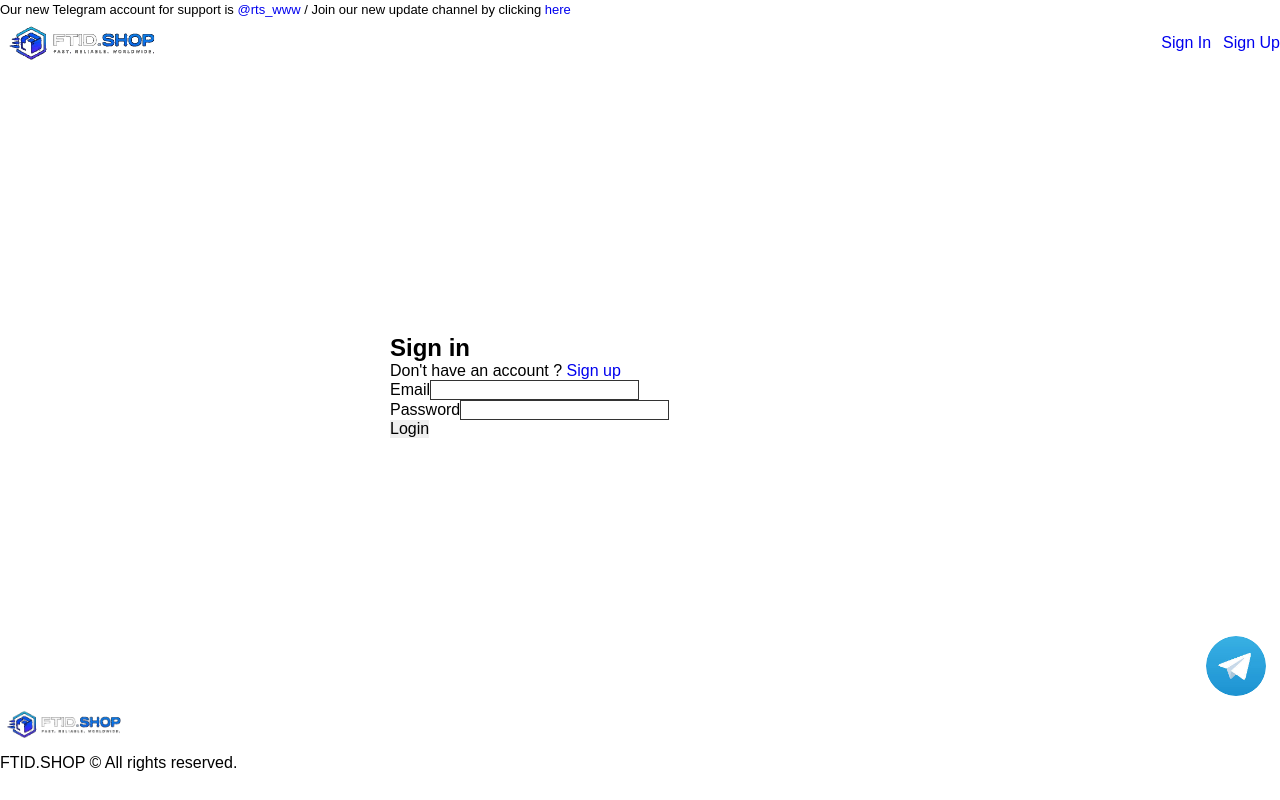
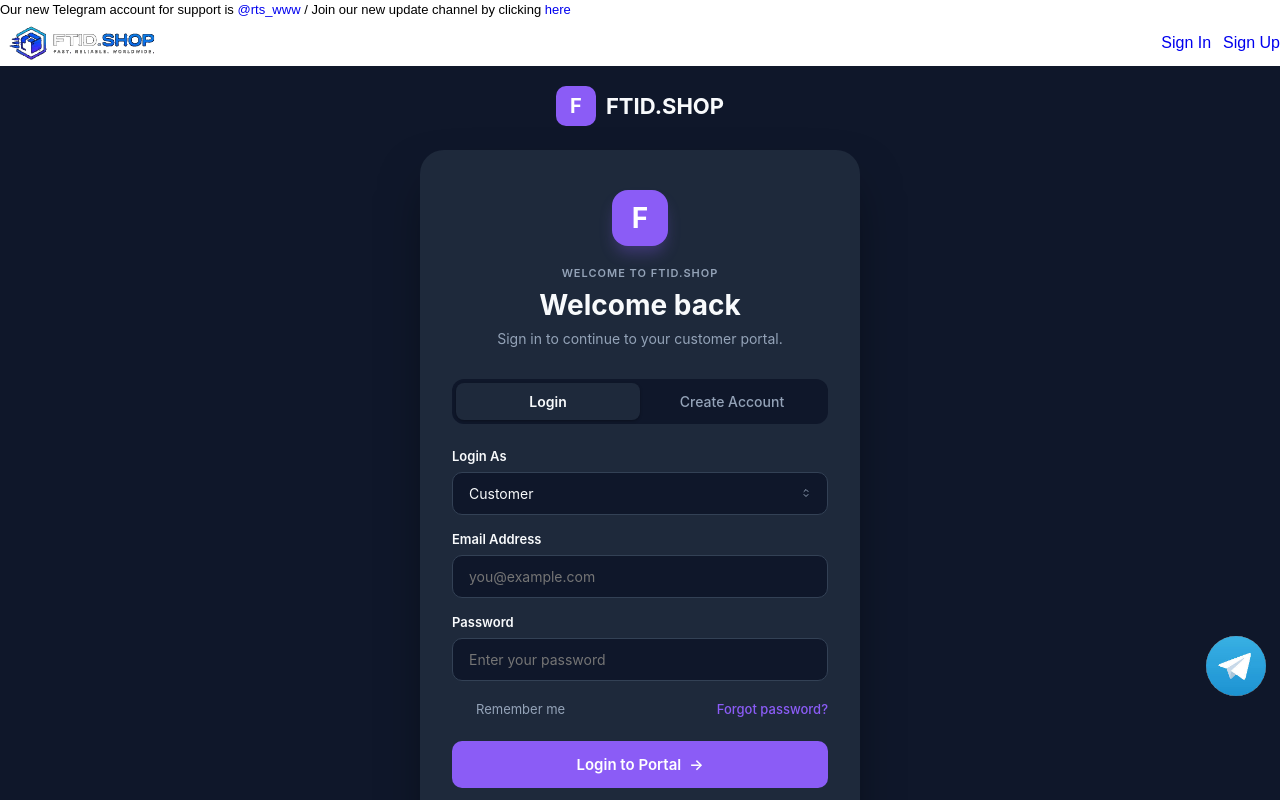
Before and after one commit to ogsuryansh/ftidshop, a React (Vite) app in the folder frontend/: page /login in a window 1280 px wide. Shown: the top 800 px of the page. Built offline with nearby package versions, Linux system fonts and the light colour scheme; no server answers.

Commit message:
Redesign user login page

```diff
--- a/frontend/src/pages/SignIn.jsx
+++ b/frontend/src/pages/SignIn.jsx
@@ -9,6 +9,7 @@
   const [twoFactorCode, setTwoFactorCode] = useState('');
   const [requires2FA, setRequires2FA] = useState(false);
   const [errorMsg, setErrorMsg] = useState('');
+  const [loginAs, setLoginAs] = useState('Customer');
 
   const handleLogin = async (e) => {
     e.preventDefault();
@@ -37,15 +38,43 @@
   };
 
   return (
-    <div className="container pt_12 pb_12" style={{ minHeight: '80vh', display: 'flex', alignItems: 'center', justifyContent: 'center' }}>
-      <div className="bg_secondary radius_medium p_6" style={{ width: '100%', maxWidth: '500px' }}>
-        <h2 className="align_center text_xlarge mb_2">Sign in</h2>
-        <div className="align_center mb_6 text_small color_neutral">
-          Don't have an account ? <Link to="/register" className="color_secondary">Sign up</Link>
+    <div style={{ minHeight: '100vh', display: 'flex', flexDirection: 'column', alignItems: 'center', justifyContent: 'center', backgroundColor: '#0f172a', padding: '20px', fontFamily: "'Inter', sans-serif" }}>
+
+      {/* Top Logo Area */}
+      <div style={{ display: 'flex', alignItems: 'center', marginBottom: '24px', gap: '10px' }}>
+         <div style={{ width: '40px', height: '40px', backgroundColor: '#8b5cf6', borderRadius: '10px', display: 'flex', alignItems: 'center', justifyContent: 'center', color: 'white', fontWeight: 'bold', fontSize: '20px' }}>
+            F
+         </div>
+         <span style={{ color: '#f8fafc', fontSize: '22px', fontWeight: '700' }}>FTID.SHOP</span>
+      </div>
+
+      <div style={{ backgroundColor: '#1e293b', width: '100%', maxWidth: '440px', borderRadius: '24px', padding: '40px 32px', boxShadow: '0 25px 50px -12px rgba(0, 0, 0, 0.5)' }}>
+
+        {/* Inner Logo */}
+        <div style={{ display: 'flex', justifyContent: 'center', marginBottom: '20px' }}>
+          <div style={{ width: '56px', height: '56px', backgroundColor: '#8b5cf6', borderRadius: '16px', display: 'flex', alignItems: 'center', justifyContent: 'center', color: 'white', fontWeight: 'bold', fontSize: '28px', boxShadow: '0 10px 15px -3px rgba(139, 92, 246, 0.3)' }}>
+            F
+          </div>
+        </div>
+
+        <div style={{ textAlign: 'center', marginBottom: '32px' }}>
+          <p style={{ color: '#94a3b8', fontSize: '11px', fontWeight: '600', letterSpacing: '1px', textTransform: 'uppercase', marginBottom: '8px' }}>Welcome to FTID.SHOP</p>
+          <h2 style={{ color: '#f8fafc', fontSize: '28px', fontWeight: '700', margin: '0 0 8px 0' }}>Welcome back</h2>
+          <p style={{ color: '#94a3b8', fontSize: '14px', margin: 0 }}>Sign in to continue to your customer portal.</p>
+        </div>
+
+        {/* Tabs */}
+        <div style={{ display: 'flex', backgroundColor: '#0f172a', borderRadius: '12px', padding: '4px', marginBottom: '24px' }}>
+          <div style={{ flex: 1, backgroundColor: '#1e293b', color: '#f8fafc', textAlign: 'center', padding: '10px 0', borderRadius: '8px', fontWeight: '600', fontSize: '14px', boxShadow: '0 1px 3px rgba(0,0,0,0.3)' }}>
+            Login
+          </div>
+          <Link to="/register" style={{ flex: 1, color: '#94a3b8', textAlign: 'center', padding: '10px 0', borderRadius: '8px', fontWeight: '500', fontSize: '14px', textDecoration: 'none' }}>
+            Create Account
+          </Link>
         </div>
 
         {errorMsg && (
-          <div style={{ color: '#ff4d4d', background: 'rgba(255,77,77,0.1)', border: '1px solid rgba(255,77,77,0.2)', padding: '10px', borderRadius: '8px', fontSize: '13px', marginBottom: '16px', textAlign: 'center' }}>
+          <div style={{ color: '#f87171', background: 'rgba(248, 113, 113, 0.1)', border: '1px solid rgba(248, 113, 113, 0.2)', padding: '12px', borderRadius: '8px', fontSize: '13px', marginBottom: '20px', textAlign: 'center' }}>
             {errorMsg}
           </div>
         )}
@@ -53,39 +82,71 @@
         <form onSubmit={handleLogin}>
           {!requires2FA ? (
             <>
-              <div className="mb_4">
-                <label className="block mb_2 text_small">Email</label>
+              {/* Login As */}
+              <div style={{ marginBottom: '16px' }}>
+                <label style={{ display: 'block', color: '#f8fafc', fontSize: '13px', fontWeight: '600', marginBottom: '8px' }}>Login As</label>
+                <div style={{ position: 'relative' }}>
+                  <select
+                    value={loginAs}
+                    onChange={(e) => setLoginAs(e.target.value)}
+                    style={{ width: '100%', padding: '12px 16px', backgroundColor: '#0f172a', border: '1px solid #334155', borderRadius: '10px', color: '#f8fafc', fontSize: '14px', appearance: 'none', outline: 'none' }}
+                  >
+                    <option value="Customer">Customer</option>
+                  </select>
+                  <div style={{ position: 'absolute', right: '16px', top: '50%', transform: 'translateY(-50%)', pointerEvents: 'none', color: '#94a3b8' }}>
+                    <svg width="12" height="12" fill="none" stroke="currentColor" viewBox="0 0 24 24"><path strokeLinecap="round" strokeLinejoin="round" strokeWidth="2" d="M8 9l4-4 4 4m0 6l-4 4-4-4"></path></svg>
+                  </div>
+                </div>
+              </div>
+
+              {/* Email Address */}
+              <div style={{ marginBottom: '16px' }}>
+                <label style={{ display: 'block', color: '#f8fafc', fontSize: '13px', fontWeight: '600', marginBottom: '8px' }}>Email Address</label>
                 <input
                   type="email"
+                  placeholder="you@example.com"
                   value={email}
                   onChange={e => setEmail(e.target.value)}
                   required
-                  className="width_full p_3 radius_medium bg_primary color_primary"
-                  style={{ border: '1px solid #333', outline: 'none' }}
+                  style={{ width: '100%', padding: '12px 16px', backgroundColor: '#0f172a', border: '1px solid #334155', borderRadius: '10px', color: '#f8fafc', fontSize: '14px', outline: 'none', boxSizing: 'border-box' }}
                 />
               </div>
-              <div className="mb_6">
-                <label className="block mb_2 text_small">Password</label>
+
+              {/* Password */}
+              <div style={{ marginBottom: '20px' }}>
+                <label style={{ display: 'block', color: '#f8fafc', fontSize: '13px', fontWeight: '600', marginBottom: '8px' }}>Password</label>
                 <input
                   type="password"
+                  placeholder="Enter your password"
                   value={password}
                   onChange={e => setPassword(e.target.value)}
                   required
-                  className="width_full p_3 radius_medium bg_primary color_primary"
-                  style={{ border: '1px solid #333', outline: 'none' }}
+                  style={{ width: '100%', padding: '12px 16px', backgroundColor: '#0f172a', border: '1px solid #334155', borderRadius: '10px', color: '#f8fafc', fontSize: '14px', outline: 'none', boxSizing: 'border-box' }}
                 />
               </div>
 
-              <button type="submit" className="button_solid width_full p_3 radius_medium weight_bold" style={{ border: 'none', cursor: 'pointer' }}>
-                Login
+              {/* Remember me & Forgot Password */}
+              <div style={{ display: 'flex', justifyContent: 'space-between', alignItems: 'center', marginBottom: '24px' }}>
+                <label style={{ display: 'flex', alignItems: 'center', cursor: 'pointer' }}>
+                  <input type="checkbox" style={{ marginRight: '8px', width: '16px', height: '16px', accentColor: '#8b5cf6', cursor: 'pointer' }} />
+                  <span style={{ color: '#94a3b8', fontSize: '13px' }}>Remember me</span>
+                </label>
+                <a href="#" style={{ color: '#8b5cf6', fontSize: '13px', textDecoration: 'none', fontWeight: '500' }}>Forgot password?</a>
+              </div>
+
+              {/* Submit Button */}
+              <button type="submit" style={{ width: '100%', padding: '14px', backgroundColor: '#8b5cf6', color: 'white', border: 'none', borderRadius: '10px', fontSize: '15px', fontWeight: '600', cursor: 'pointer', display: 'flex', justifyContent: 'center', alignItems: 'center', gap: '8px', transition: 'background-color 0.2s' }} onMouseOver={e => e.currentTarget.style.backgroundColor = '#7c3aed'} onMouseOut={e => e.currentTarget.style.backgroundColor = '#8b5cf6'}>
+                Login to Portal <span>&rarr;</span>
               </button>
             </>
           ) : (
             <>
-              <div className="mb_6" style={{ textAlign: 'center' }}>
-                <i className='bx bx-shield-quarter' style={{ fontSize: '48px', color: '#00f2fe', marginBottom: '10px' }}></i>
-                <h4 style={{ color: '#fff', margin: '0 0 8px 0' }}>Two-Factor Security Verification</h4>
-                <p style={{ color: '#aaa', fontSize: '13px', margin: 0 }}>Enter the 6-digit code from Google Authenticator / Authy app</p>
+              <div style={{ textAlign: 'center', marginBottom: '24px' }}>
+                <div style={{ display: 'inline-flex', alignItems: 'center', justifyContent: 'center', width: '64px', height: '64px', borderRadius: '50%', backgroundColor: 'rgba(139, 92, 246, 0.1)', color: '#8b5cf6', marginBottom: '16px' }}>
+                  <svg width="32" height="32" fill="none" stroke="currentColor" viewBox="0 0 24 24"><path strokeLinecap="round" strokeLinejoin="round" strokeWidth="2" d="M12 15v2m-6 4h12a2 2 0 002-2v-6a2 2 0 00-2-2H6a2 2 0 00-2 2v6a2 2 0 002 2zm10-10V7a4 4 0 00-8 0v4h8z"></path></svg>
+                </div>
+                <h4 style={{ color: '#f8fafc', fontSize: '18px', margin: '0 0 8px 0', fontWeight: '600' }}>Two-Factor Security</h4>
+                <p style={{ color: '#94a3b8', fontSize: '13px', margin: 0 }}>Enter the 6-digit code from Google Authenticator</p>
 
                 <input
                   type="text"
@@ -95,24 +156,33 @@
                   onChange={e => setTwoFactorCode(e.target.value.replace(/\D/g, ''))}
                   required
                   autoFocus
-                  style={{ width: '100%', padding: '14px', background: '#12151b', border: '1px solid #00f2fe', borderRadius: '8px', color: '#fff', fontSize: '20px', textAlign: 'center', letterSpacing: '6px', outline: 'none', marginTop: '16px', boxSizing: 'border-box' }}
+                  style={{ width: '100%', padding: '16px', backgroundColor: '#0f172a', border: '1px solid #334155', borderRadius: '12px', color: '#f8fafc', fontSize: '24px', textAlign: 'center', letterSpacing: '8px', outline: 'none', marginTop: '20px', boxSizing: 'border-box', fontWeight: '500' }}
                 />
               </div>
 
-              <button type="submit" className="button_solid width_full p_3 radius_medium weight_bold" style={{ border: 'none', cursor: 'pointer' }}>
+              <button type="submit" style={{ width: '100%', padding: '14px', backgroundColor: '#8b5cf6', color: 'white', border: 'none', borderRadius: '10px', fontSize: '15px', fontWeight: '600', cursor: 'pointer', transition: 'background-color 0.2s' }} onMouseOver={e => e.currentTarget.style.backgroundColor = '#7c3aed'} onMouseOut={e => e.currentTarget.style.backgroundColor = '#8b5cf6'}>
                 Verify & Login
               </button>
 
               <button
                 type="button"
                 onClick={() => setRequires2FA(false)}
-                style={{ background: 'transparent', border: 'none', color: '#888', width: '100%', marginTop: '12px', fontSize: '13px', cursor: 'pointer' }}
+                style={{ background: 'transparent', border: 'none', color: '#94a3b8', width: '100%', marginTop: '16px', fontSize: '14px', cursor: 'pointer', fontWeight: '500' }}
               >
-                &larr; Back to Email & Password
+                &larr; Back to Email
               </button>
             </>
           )}
         </form>
+
+        {/* Demo Access Box */}
+        {!requires2FA && (
+          <div style={{ marginTop: '24px', padding: '16px', backgroundColor: '#0f172a', border: '1px solid #334155', borderRadius: '12px' }}>
+            <h5 style={{ color: '#8b5cf6', fontSize: '13px', fontWeight: '600', margin: '0 0 8px 0' }}>Demo access</h5>
+            <p style={{ color: '#94a3b8', fontSize: '12px', margin: '0 0 4px 0' }}>Customer: use any email and password.</p>
+            <p style={{ color: '#94a3b8', fontSize: '12px', margin: 0 }}>Admin: select Administrator and use <span style={{ color: '#f8fafc', fontWeight: '600' }}>Admin@123</span>.</p>
+          </div>
+        )}
       </div>
     </div>
   );
```
